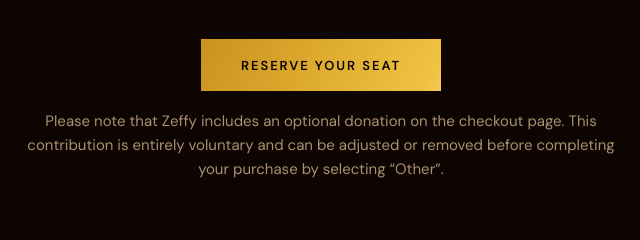
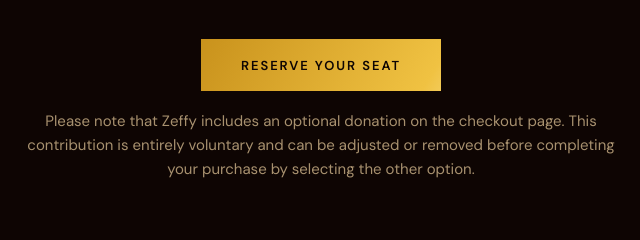
Before and after one commit to luccivera/teranga-noir-gala, a plain HTML site: page index.html in a window 1280 px wide. Shown: the part 4498-4738 px from the top of the page, 319-959 px from the left. Drawn offline with nearby package versions, Linux system fonts and the light colour scheme.

Commit message:
Tickets: Zeffy note wording as written
Co-Authored-By: Claude Opus 5.5 <noreply@anthropic.com>
Claude-Session: https://claude.ai/code/session_018nR6qoTkzy6kkqXKeDT1H9

```diff
--- a/index.html
+++ b/index.html
@@ -428,7 +428,7 @@
               >Reserve Your Seat</a
             >
             <p class="fineprint fineprint--note">
-              Please note that Zeffy includes an optional donation on the checkout page. This contribution is entirely voluntary and can be adjusted or removed before completing your purchase by selecting “Other”.
+              Please note that Zeffy includes an optional donation on the checkout page. This contribution is entirely voluntary and can be adjusted or removed before completing your purchase by selecting the other option.
             </p>
           </div>
         </div>
```
Also changed, not shown: fr/index.html (+1 -1 lines).
